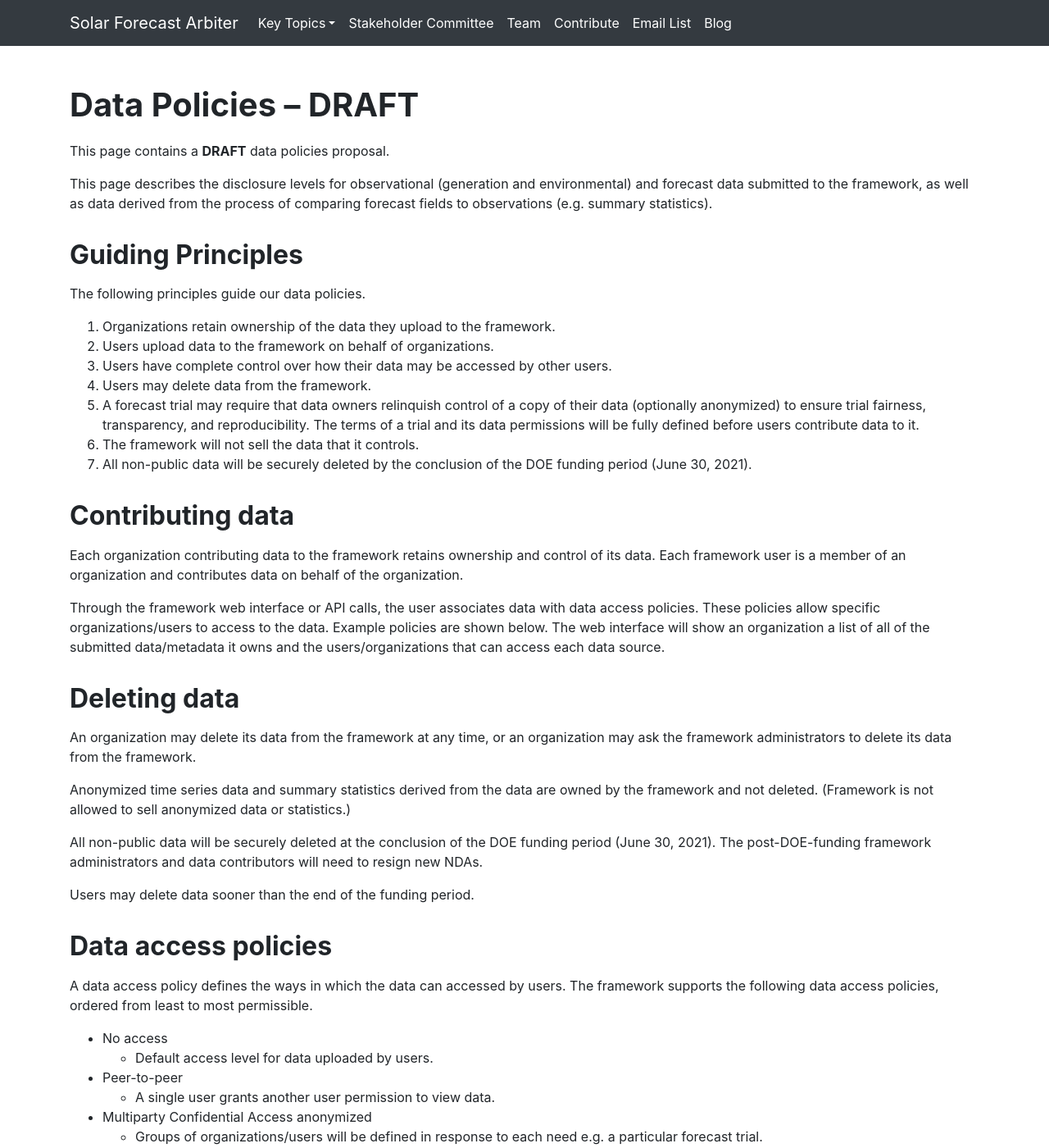
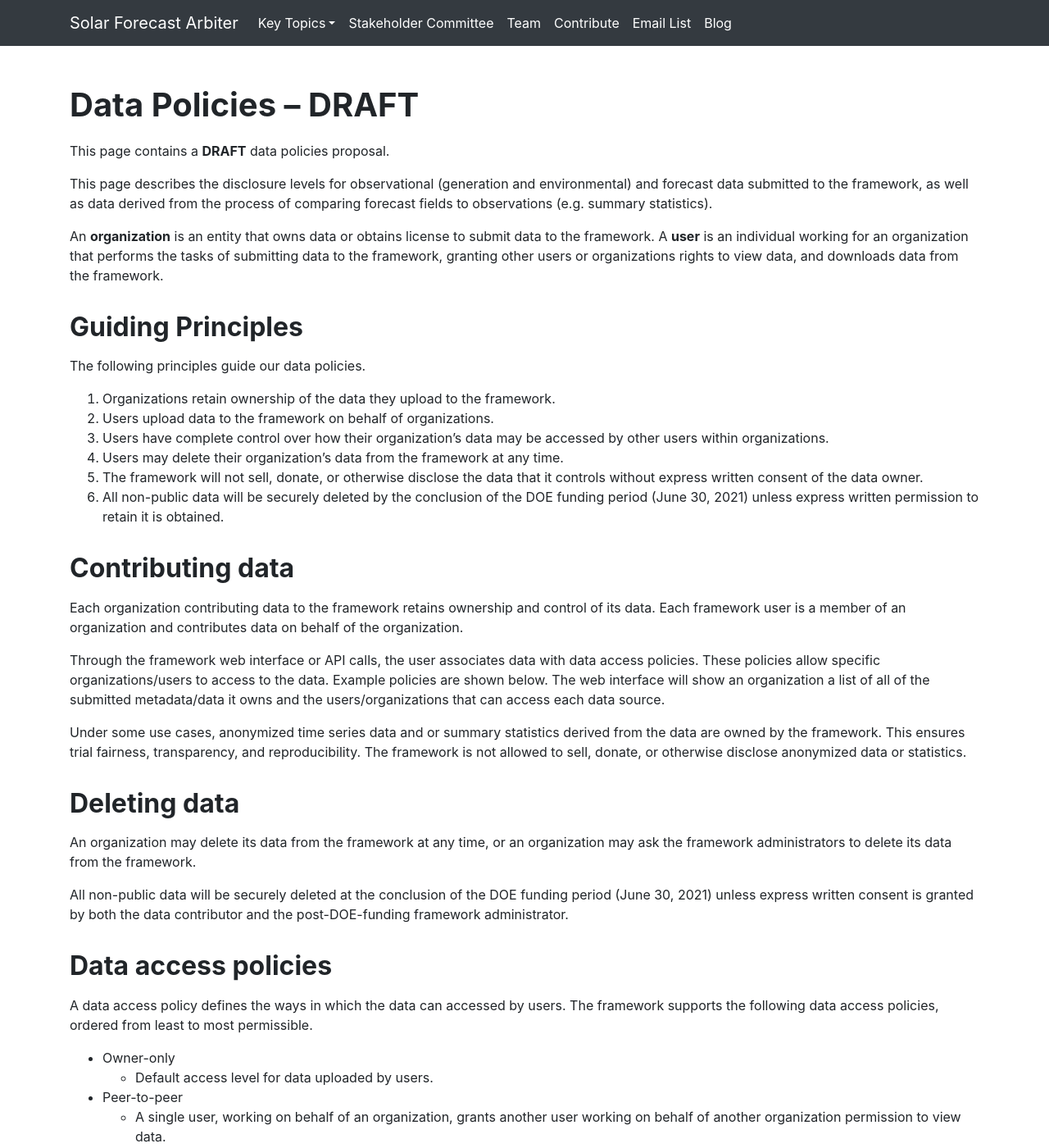
Before and after one commit to SolarArbiter/SolarArbiter.github.io, a Jekyll site: the page built from datapolicies.md, in a window 1280 px wide and 1400 px high. Shown: the whole window at 82% size. Built offline with Jekyll 4.4.1, drawn with Linux system fonts in a browser that asks for light colours; comment, search, counter and statistics services are not loaded; our own code applies the rules of GitHub Pages for plain Markdown files; some of the changed text lies outside the part shown.

Commit message:
minor updates to data policies (#41)
* update data policies

* update data policies

```diff
--- a/datapolicies.md
+++ b/datapolicies.md
@@ -11,6 +11,13 @@ and environmental) and forecast data submitted to the framework, as well
 as data derived from the process of comparing forecast fields to
 observations (e.g. summary statistics).
 
+An **organization** is an entity that owns data or obtains license to submit
+data to the framework. A **user** is an individual working for an organization
+that performs the tasks of submitting data to the framework, granting other
+users or organizations rights to view data, and downloads data from the
+framework.
+
+
 Guiding Principles
 ------------------
 
@@ -18,15 +25,14 @@ The following principles guide our data policies.
 
 1. Organizations retain ownership of the data they upload to the framework.
 2. Users upload data to the framework on behalf of organizations.
-2. Users have complete control over how their data may be accessed by other users.
-2. Users may delete data from the framework.
-2. A forecast trial may require that data owners relinquish control of a
-   copy of their data (optionally anonymized) to ensure trial fairness,
-   transparency, and reproducibility. The terms of a trial and its data
-   permissions will be fully defined before users contribute data to it.
-2. The framework will not sell the data that it controls.
+2. Users have complete control over how their organization's data may be
+   accessed by other users within organizations.
+2. Users may delete their organization's data from the framework at any time.
+2. The framework will not sell, donate, or otherwise disclose the data that it
+   controls without express written consent of the data owner.
 2. All non-public data will be securely deleted by the conclusion of the DOE
-   funding period (June 30, 2021).
+   funding period (June 30, 2021) unless express written permission to
+   retain it is obtained.
 
 
 Contributing data
@@ -40,8 +46,13 @@ Through the framework web interface or API calls, the user associates
 data with data access policies. These policies allow specific
 organizations/users to access to the data. Example policies are shown
 below. The web interface will show an organization a list of all of the
-submitted data/metadata it owns and the users/organizations that can
+submitted metadata/data it owns and the users/organizations that can
 access each data source.
+
+Under some use cases, anonymized time series data and or summary statistics
+derived from the data are owned by the framework. This ensures trial fairness,
+transparency, and reproducibility. The framework is not allowed
+to sell, donate, or otherwise disclose anonymized data or statistics.
 
 
 Deleting data
@@ -51,15 +62,10 @@ An organization may delete its data from the framework at any time, or
 an organization may ask the framework administrators to delete its data
 from the framework.
 
-Anonymized time series data and summary statistics
-derived from the data are owned by the framework and not deleted.
-(Framework is not allowed to sell anonymized data or statistics.)
-
 All non-public data will be securely deleted at the conclusion of the
-DOE funding period (June 30, 2021). The post-DOE-funding framework
-administrators and data contributors will need to resign new NDAs.
-
-Users may delete data sooner than the end of the funding period.
+DOE funding period (June 30, 2021) unless express written consent is
+granted by both the data contributor and the post-DOE-funding framework
+administrator.
 
 
 Data access policies
@@ -69,20 +75,21 @@ A data access policy defines the ways in which the data can accessed by users.
 The framework supports the following data access policies, ordered from least
 to most permissible.
 
-* No access
+* Owner-only
     * Default access level for data uploaded by users.
 * Peer-to-peer
-    * A single user grants another user permission to view data.
+    * A single user, working on behalf of an organization, grants another user
+      working on behalf of another organization permission to view data.
 * Multiparty Confidential Access anonymized
     * Groups of organizations/users will be defined in response to each need
       e.g. a particular forecast trial.
-    * Anonymized data accessible is accessible to all users within a specific group.
+    * Anonymized data is accessible to all users within a specific group.
     * Anonymized data is not accessible by users outside of the group (or general public).
     * True owners of anonymized data are not known by framework administrators (see note below).
 * Multiparty Confidential Access
     * Groups of organizations/users will be defined in response to each need
       e.g. a particular trial.
-    * Data accessible is accessible to all users within a specific group.
+    * Data is accessible to all users within a specific group.
     * Data is not accessible by users outside of the group (or general public).
 * Public (with required sign on)
     * Reference data such as SURFRAD, SOLRAD, Sandia, NREL MIDC, U Oregon,
```
Also changed, not shown: other parts of datapolicies.md (+1 -1 lines).
